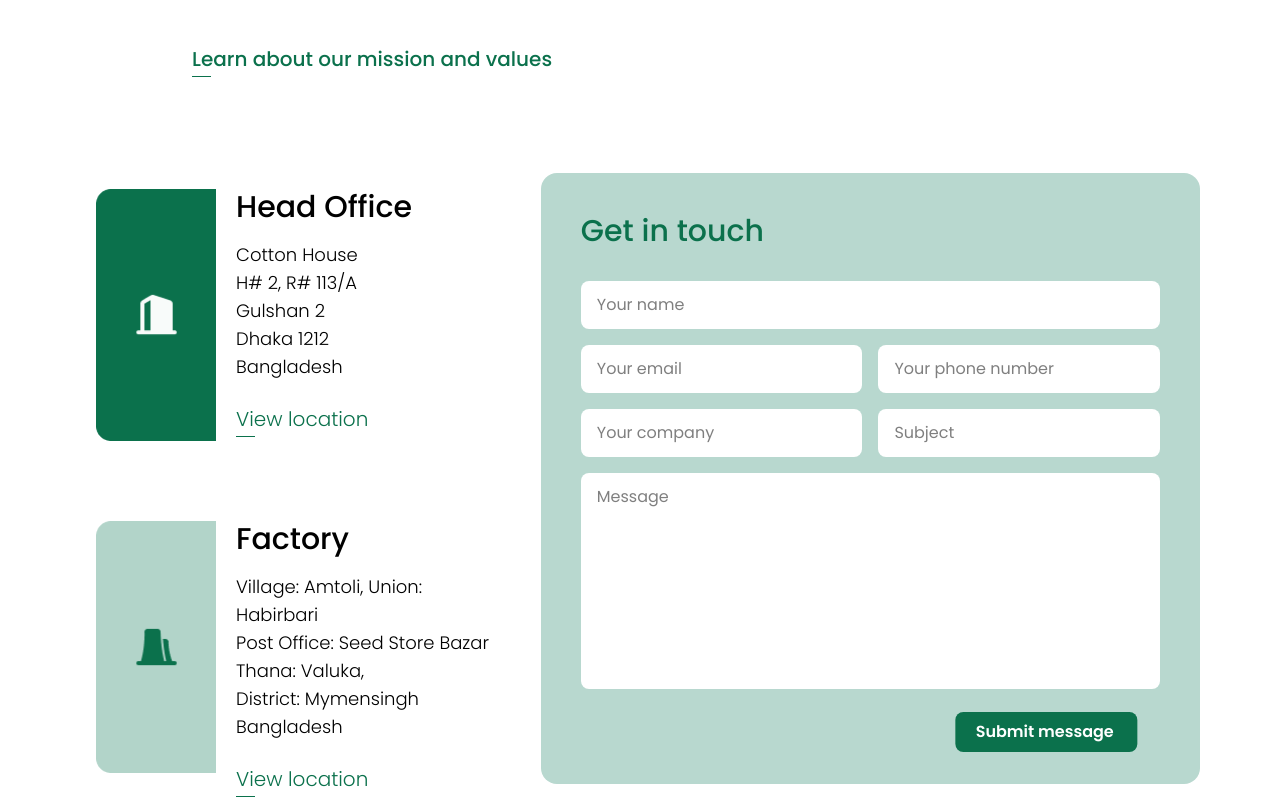
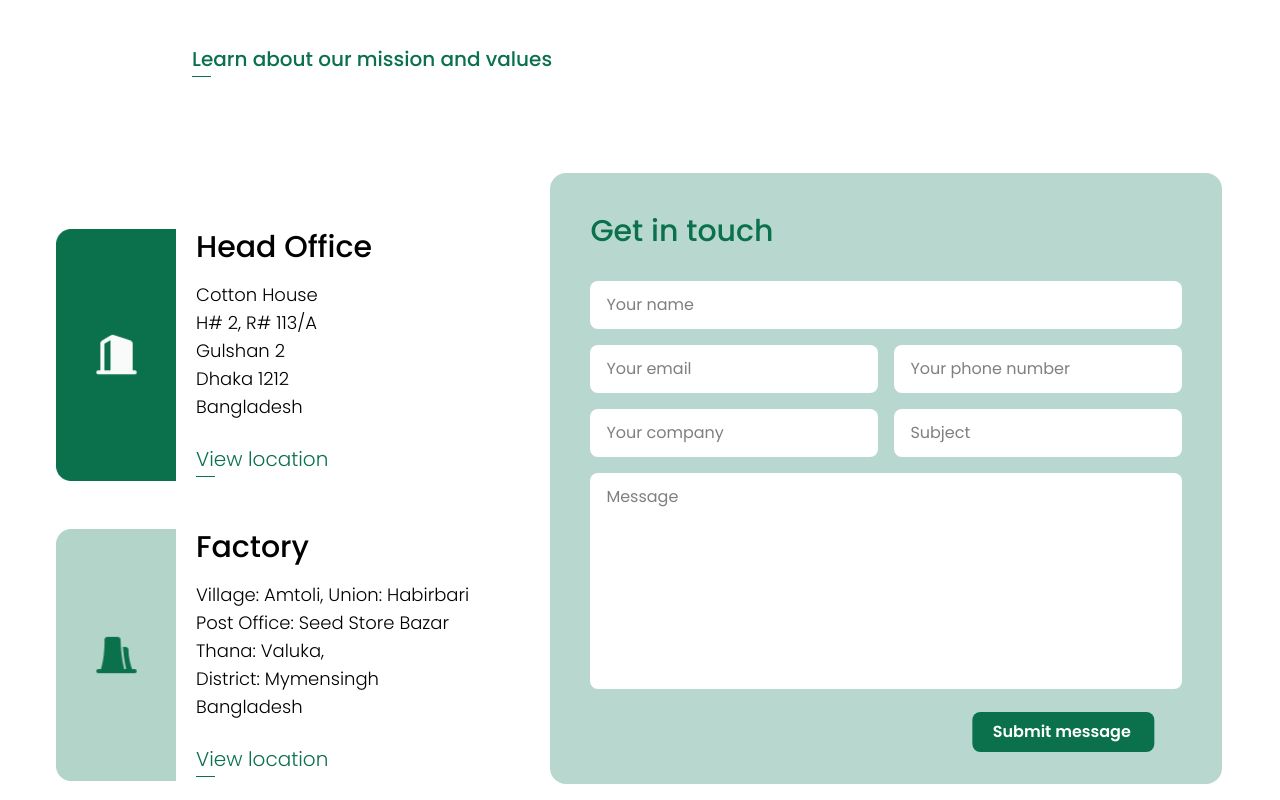
Before and after one commit to cottonSdtNadim/cotton-website-task, a React (Vite) app: page /contact in a window 1280 px wide. Shown: the part 1280-2080 px from the top of the page. Built offline with nearby package versions, Linux system fonts and the light colour scheme.

Commit message:
height adjusted

```diff
--- a/src/components/GetInTouch.jsx
+++ b/src/components/GetInTouch.jsx
@@ -5,10 +5,10 @@ import MultiStepContactForm from "./MultiStepContactForm";
 
 const GetInTouch = () => {
   return (
-    <div className="container mx-auto px-4 lg:px-20 py-9">
+    <div className="container mx-auto px-10  py-9">
       <div className="grid grid-cols-1 lg:grid-cols-5 xl:grid-cols-5 2xl:grid-cols-12 gap-8">
         {/* Head Office and Factory Container */}
-        <div className="lg:col-span-2 xl:col-span-2 2xl:col-span-4">
+        <div className="lg:col-span-2 xl:col-span-2 2xl:col-span-4 min-h-[574px] my-10">
           {/* Head Office Container */}
           <div className="flex flex-col md:flex-row p-4 rounded-lg">
             <div className="md:w-1/3 max-w-[120px]">
@@ -37,7 +37,7 @@ const GetInTouch = () => {
           </div>
 
           {/* Factory Container */}
-          <div className="flex flex-col md:flex-row mt-8 p-4 rounded-lg">
+          <div className="flex flex-col md:flex-row p-4 rounded-lg">
             <div className="md:w-1/3 max-w-[120px]">
               <img
                 src={factory}
```
